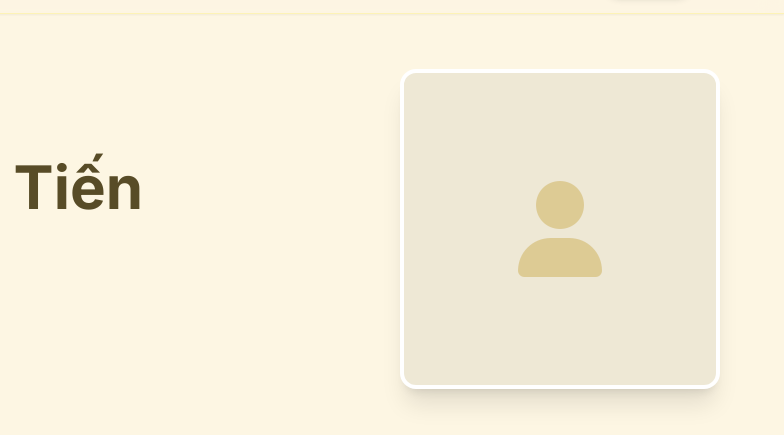
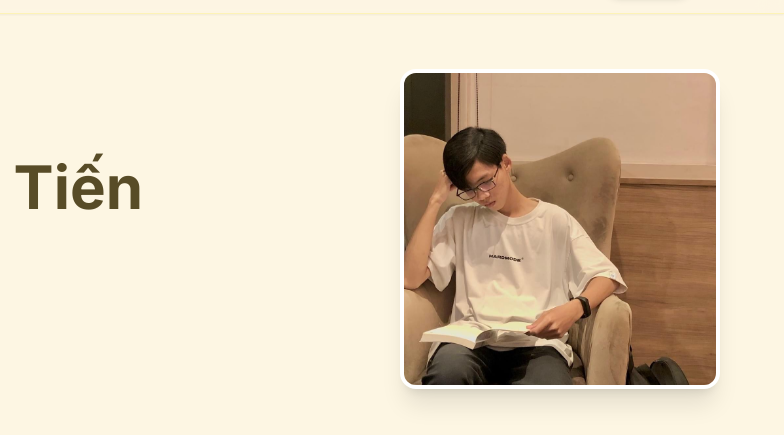
Before and after one commit to TDeV-VN/MyPortfolio, a plain HTML site: page index.html in a window 1280 px wide. Shown: the part 59-494 px from the top of the page, 496-1280 px from the left. Drawn offline with nearby package versions, Linux system fonts and the light colour scheme.

Commit message:
feat: add avatar

```diff
--- a/index.html
+++ b/index.html
@@ -88,11 +88,12 @@
         <div
           class="w-64 h-64 md:w-80 md:h-80 bg-[#eee8d5] rounded-2xl overflow-hidden shadow-xl relative border-4 border-white"
         >
-          <div
-            class="absolute inset-0 flex items-center justify-center text-[#b58900]/30"
-          >
-            <i class="fa-solid fa-user text-8xl"></i>
-          </div>
+          <!-- Thay đường dẫn ảnh của bạn vào src bên dưới -->
+          <img
+            src="./avatar1.jpg"
+            alt="Nguyễn Thành Tiến"
+            class="w-full h-full object-cover"
+          />
         </div>
       </div>
     </section>
```
Also changed, not shown: avatar1.jpg (added).
